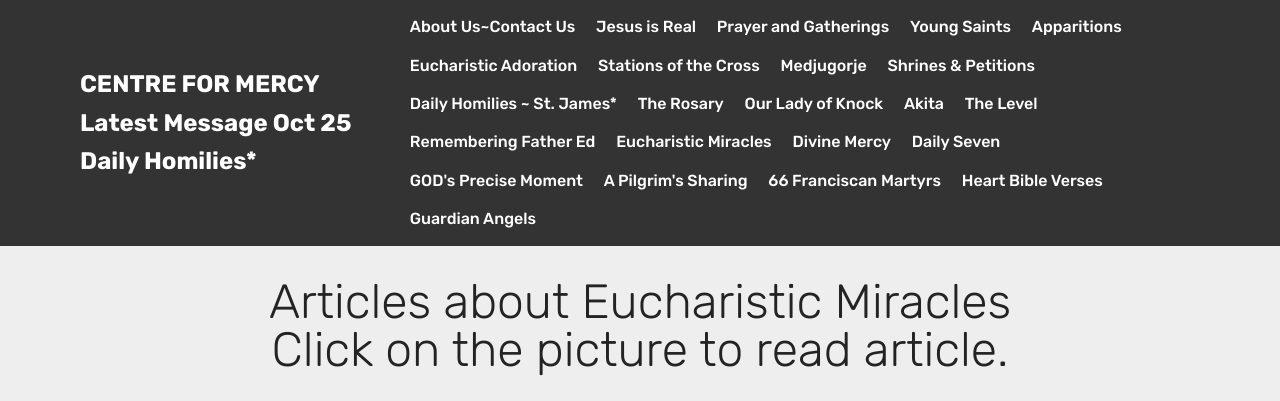
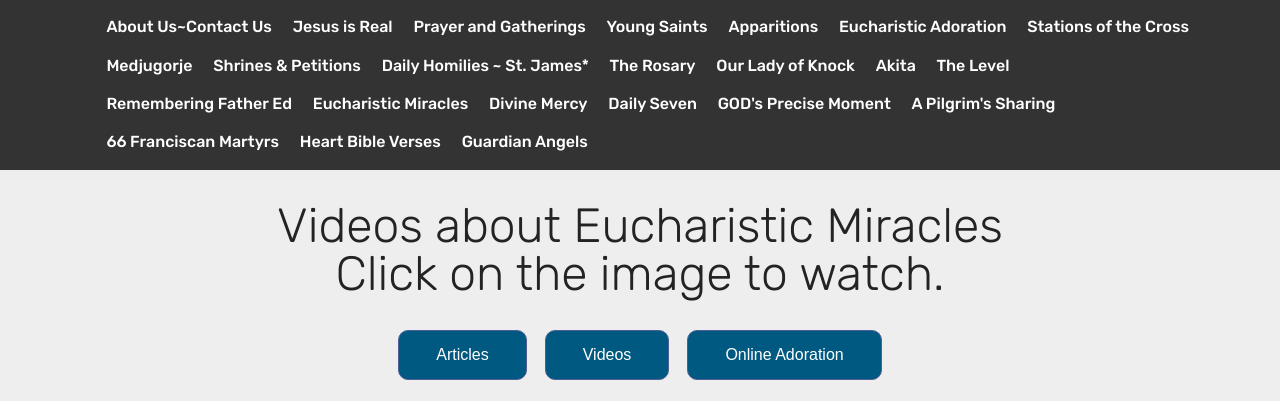
Before and after one commit to centreformercy/website, a plain HTML site: page euchadorationvideos.html in a window 1280 px wide. Shown: the top 401 px of the page. Drawn offline with Linux system fonts and the light colour scheme; a script that the page names is missing.

Commit message:
Update euchadorationvideos.html

```diff
--- a/euchadorationvideos.html
+++ b/euchadorationvideos.html
@@ -41,8 +41,8 @@
         <div class="menu-logo">
             <div class="navbar-brand">
 
-                <span class="navbar-caption-wrap"><a class="navbar-caption text-white display-5" href="index.html">
-                        CENTRE FOR MERCY<br><br>Latest Message Oct 25<br><br>Daily Homilies*</a></span>
+              <!--  <span class="navbar-caption-wrap"><a class="navbar-caption text-white display-5" href="index.html">
+                        CENTRE FOR MERCY<br><br>Latest Message Oct 25<br><br>Daily Homilies*</a></span>-->
             </div>
         </div>
         <div class="collapse navbar-collapse" id="navbarSupportedContent">
@@ -98,7 +98,7 @@
             <div class="media-container-row">
 
                 <div class=" align-left aside-content">
-                    <center><h3 class="mbr-title pt-2 mbr-fonts-style display-2">Articles about Eucharistic Miracles<br>Click on the picture to read article.</h3> </center>
+                    <center><h3 class="mbr-title pt-2 mbr-fonts-style display-2">Videos about Eucharistic Miracles<br>Click on the image to watch.</h3> </center>
                   <div class="mbr-section-text">
                         <br>
                     </div>
```
